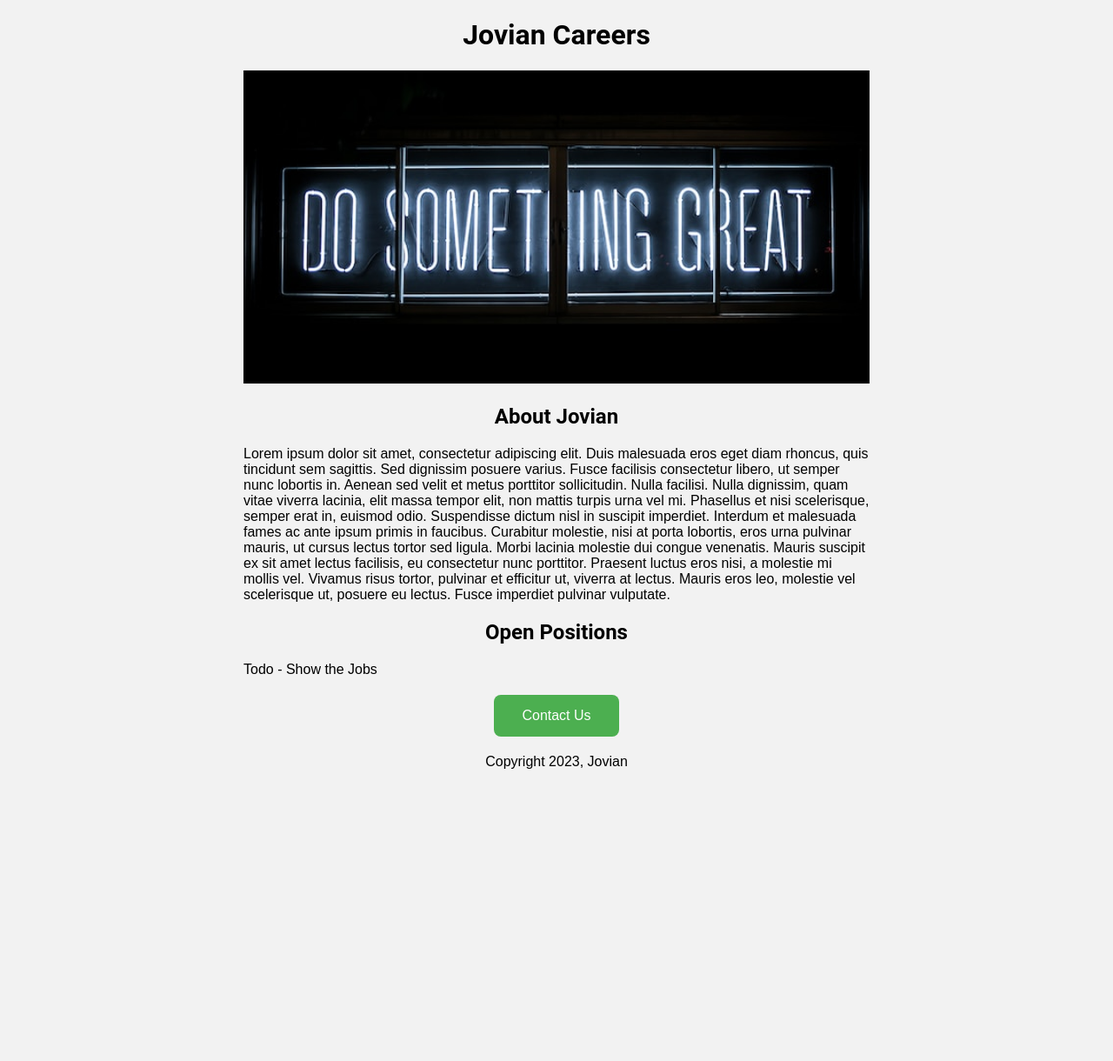
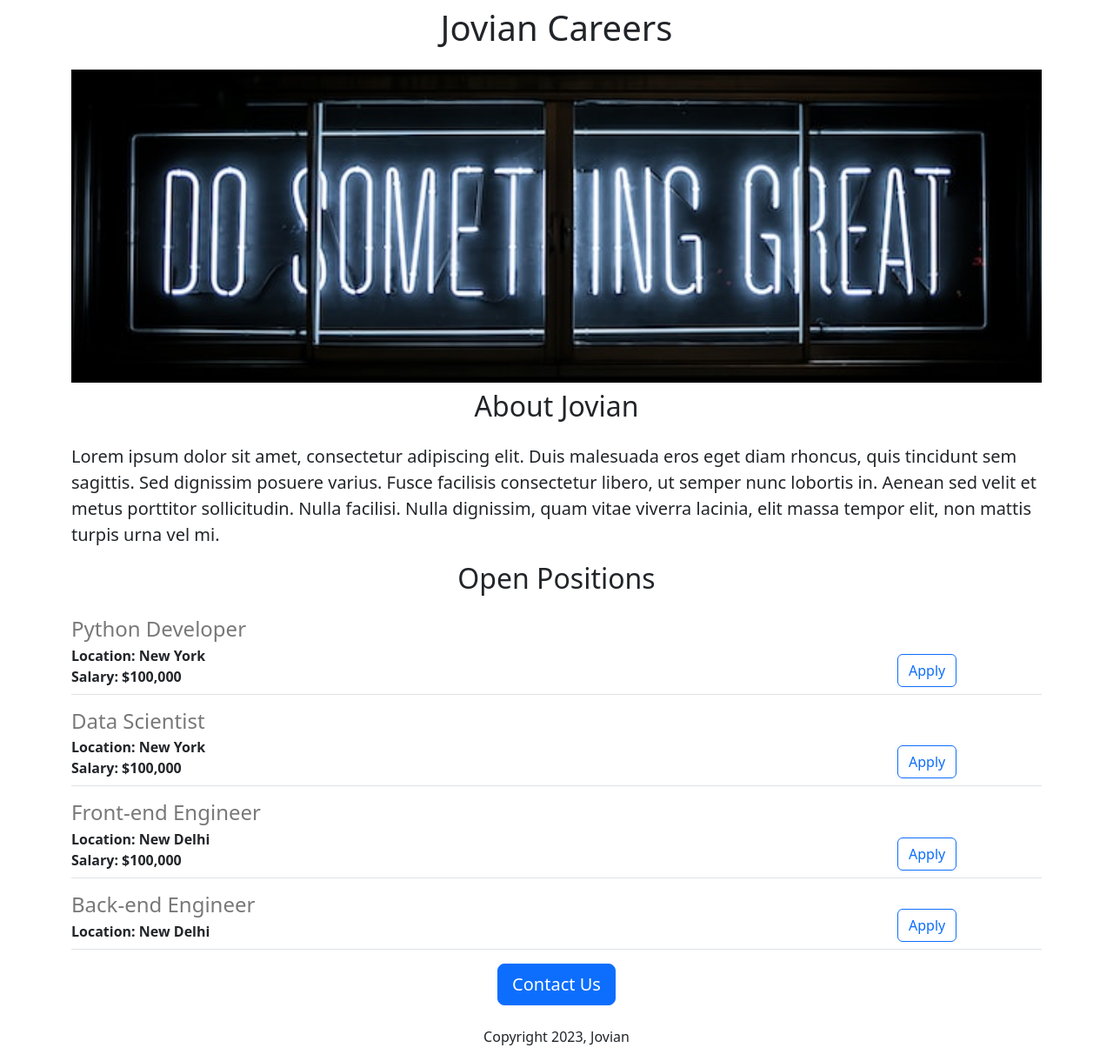
Before and after one commit to ysam7509/jovian-careers-website, a Flask app: page / in a window 1280 px wide. Shown: the whole page at 87% size. Before the commit the page ends 884 px from the top, so only its background shows below. Run offline with Flask 2, Linux system fonts and the light colour scheme.

Commit message:
added Dynamic data and API Route

```diff
--- a/app.py
+++ b/app.py
@@ -1,10 +1,44 @@
-from flask import Flask, render_template
+from flask import Flask, render_template,jsonify
 
 app = Flask(__name__)
 
+JOBS= [
+    {
+        'id': 1,
+        'title': 'Python Developer',
+        'location': 'New York',
+        'salary': '$100,000'
+    },
+    {
+        'id': 2,
+        'title': 'Data Scientist',
+        'location': 'New York',
+        'salary': '$100,000'
+    },
+    {
+        'id': 3,
+        'title': 'Front-end Engineer',
+        'location': 'New Delhi',
+        'salary': '$100,000'
+    },
+    {
+        'id': 4,
+        'title': 'Back-end Engineer',
+        'location': 'New Delhi'
+    }
+]
+
+
 @app.route("/")
 def hello_world():
-    return render_template('home.html')
+    return render_template('home.html',
+                           jobs=JOBS)
+
+@app.route("/jobs")
+def list_jobs():
+    return jsonify(JOBS)
+
+
 
 if __name__ == '__main__':
     app.run(host='0.0.0.0', debug=True)
--- a/templates/home.html
+++ b/templates/home.html
@@ -2,74 +2,37 @@
 <html>
 <head>
 	<title>Halaal Delicacies</title>
+  <meta charset="utf-8">
+  <meta name="viewport" content="width=device-width, initial-scale=1">
+  <link href="https://cdn.jsdelivr.net/npm/bootstrap@5.3.2/dist/css/bootstrap.min.css" rel="stylesheet" integrity="sha384-T3c6CoIi6uLrA9TneNEoa7RxnatzjcDSCmG1MXxSR1GAsXEV/Dwwykc2MPK8M2HN" crossorigin="anonymous">
   <style>
-    body {
-      background-color: #f2f2f2;
-      font-family: Arial, sans-serif;
-      margin: 0;
-      padding: 0;
-    }
-    h1 {
-      /* background-color: #4CAF50; */
-      font-family: Roboto;
-      color: rgb(50,50,50)
-      padding: 20px;
-      text-align: center;
-    }
-    h2 {
-      font-family: Roboto;
-      /* color: white; */
-      color: rgb(80,80,80)
-      padding: 20px;
-      text-align: center;
-    }
-    p {
-
-    }
-    #banner {
+    #banner{
       width: 100%;
       height: 360px;
-      object-fit: cover;
-      /* border-radius: 50%; */
-      /* margin: 200px; */
-      /* text-align: center; */
-    }
-    #container{
-      max-width: 720px;
-      margin: 0 auto;
+      object-fit:cover;
     }
 
-    button{
-      background-color: #4CAF50;
-      border: none;
-      color: white;
-      padding: 15px 32px;
-      text-align: center;
-      text-decoration: none;
-      display: inline-block;
-      font-size: 16px;
-      margin: 4px 2px;
-      cursor: pointer;
-      border-radius: 8px;
-   }
-
-
-
   </style>
-<!-- <script src="https://replit.com/public/js/repl-auth-v2.js"></script> -->
 </head>
 <body>
-<div id="container">
-  <h1>Jovian Careers</h1>
-  <img id="banner" src ='static/banner.jpg'>
-  <h2>About Jovian</h2>
-  <p>
-  Lorem ipsum dolor sit amet, consectetur adipiscing elit. Duis malesuada eros eget diam rhoncus, quis tincidunt sem sagittis. Sed dignissim posuere varius. Fusce facilisis consectetur libero, ut semper nunc lobortis in. Aenean sed velit et metus porttitor sollicitudin. Nulla facilisi. Nulla dignissim, quam vitae viverra lacinia, elit massa tempor elit, non mattis turpis urna vel mi. Phasellus et nisi scelerisque, semper erat in, euismod odio. Suspendisse dictum nisl in suscipit imperdiet. Interdum et malesuada fames ac ante ipsum primis in faucibus. Curabitur molestie, nisi at porta lobortis, eros urna pulvinar mauris, ut cursus lectus tortor sed ligula. Morbi lacinia molestie dui congue venenatis. Mauris suscipit ex sit amet lectus facilisis, eu consectetur nunc porttitor. Praesent luctus eros nisi, a molestie mi mollis vel. Vivamus risus tortor, pulvinar et efficitur ut, viverra at lectus. Mauris eros leo, molestie vel scelerisque ut, posuere eu lectus. Fusce imperdiet pulvinar vulputate.</p>
-  <h2>Open Positions</h2>
-   <p>Todo - Show the Jobs</p>
-   <div style="text-align: center;">
-    <button>Contact Us</button>
-    <p>
+<div class="container">
+  <h1 class="text-center mt-2 mb-4">Jovian Careers</h1>
+  <img class="img-fluid" id="banner" src='static/banner.jpg'>
+  <h2 class="text-center mt-2 mb-4">About Jovian</h2>
+  <p class="lead" >
+  Lorem ipsum dolor sit amet, consectetur adipiscing elit. Duis malesuada eros eget diam rhoncus, quis tincidunt sem sagittis. Sed dignissim posuere varius. Fusce facilisis consectetur libero, ut semper nunc lobortis in. Aenean sed velit et metus porttitor sollicitudin. Nulla facilisi. Nulla dignissim, quam vitae viverra lacinia, elit massa tempor elit, non mattis turpis urna vel mi. </p>
+  <h2 class="text-center mt-2 mb-4">Open Positions</h2>
+   <p>
+     <div>
+       {% for job in jobs %}
+         {% include 'jobitem.html' %}
+
+       {% endfor %}
+      </div>
+   </p>
+   <div class="text-center">
+    <button class="btn btn-primary btn-lg">Contact Us</button>
+    <p class="mt-4">
       Copyright 2023, Jovian
     </p>
    </div>
--- /dev/null
+++ b/templates/jobitem.html
@@ -0,0 +1,19 @@
+
+<div  class="border-bottom" style="margin-bottom:16px;padding-bottom:8px;">
+  <div class="row">
+    <div class="col-10">
+      <h4 style="color:rgb(120,120,120); margin-bottom:4px;" >{{job['title']}}</h4>
+        <div>
+          <b>Location: {{job['location']}}</b>
+        </div>
+        {% if 'salary' in job %}
+          <div>
+            <b>Salary: {{job['salary']}}</b>
+          </div>
+        {% endif %}
+    </div>
+    <div class="col-2 align-self-end">
+      <button type="button" class="btn btn-outline-primary">Apply</button>
+    </div>
+  </div>
+</div>
```
